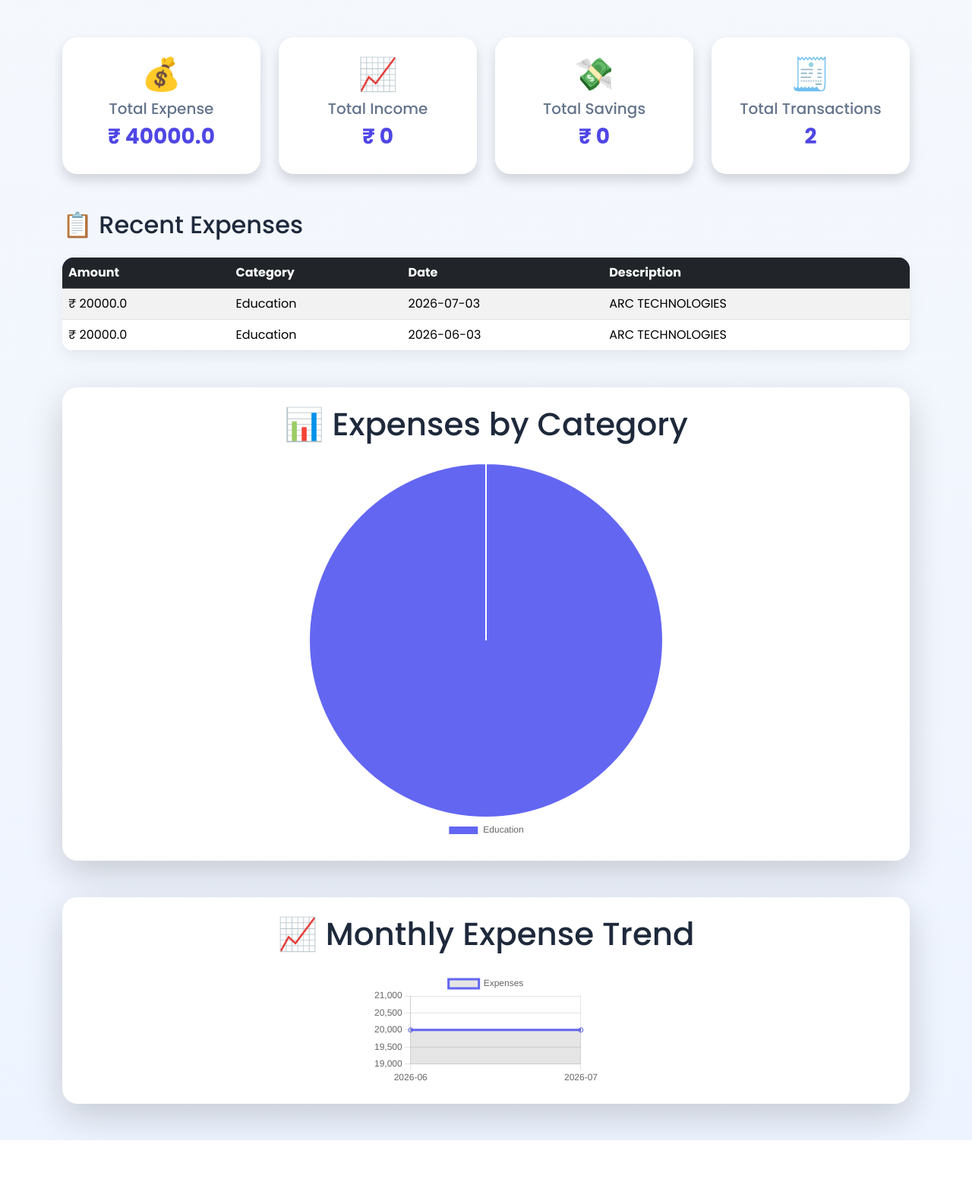
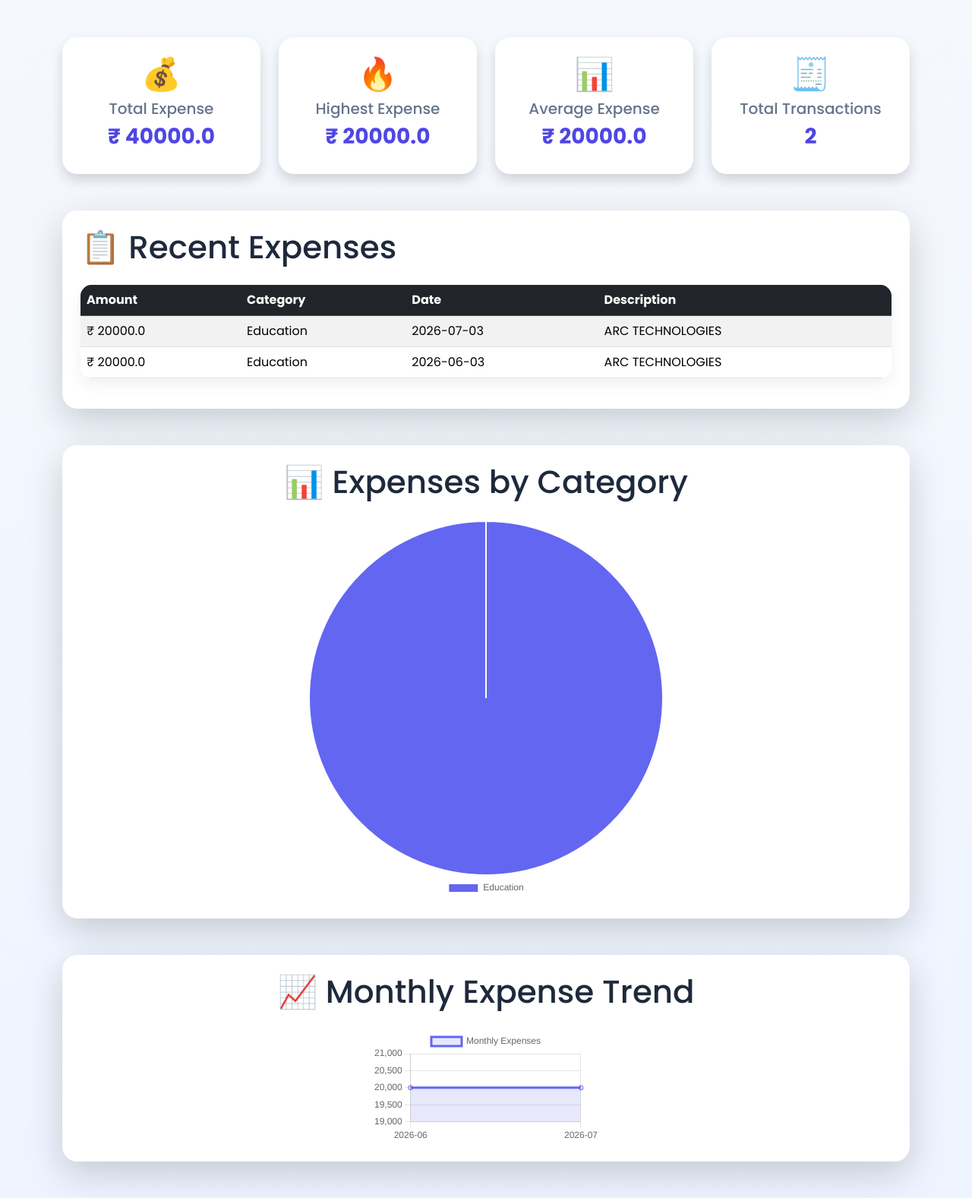
Before and after one commit to shreeyasapate/expense-tracker, a Flask app: page / in a window 1280 px wide. Shown: the part 748-2325 px from the top of the page at 76% size. Before the commit the page ends 2249 px from the top, so only its background shows below. Run offline with Flask 3, Linux system fonts and the light colour scheme; data comes from the database, SQL or seed files in the repository.

Commit message:
Added expense analytics dashboard with charts and enhanced UI

```diff
--- a/app.py
+++ b/app.py
@@ -23,11 +23,25 @@ def home():
     if total_expense is None:
         total_expense = 0
 
-
     # Total Transactions
     cursor.execute("SELECT COUNT(*) FROM expenses")
     total_transactions = cursor.fetchone()[0]
 
+    # Highest Expense
+    cursor.execute("SELECT MAX(amount) FROM expenses")
+    highest_expense = cursor.fetchone()[0]
+
+    if highest_expense is None:
+        highest_expense = 0
+
+    # Average Expense
+    cursor.execute("SELECT AVG(amount) FROM expenses")
+    average_expense = cursor.fetchone()[0]
+
+    if average_expense is None:
+        average_expense = 0
+    else:
+        average_expense = round(average_expense, 2)
 
     # Recent Expenses
     cursor.execute("""
@@ -36,8 +50,8 @@ def home():
         ORDER BY id DESC
         LIMIT 5
     """)
+
     recent_expenses = cursor.fetchall()
-
 
     # Expense By Category
     cursor.execute("""
@@ -45,40 +59,38 @@ def home():
         FROM expenses
         GROUP BY category
     """)
+
     category_data = cursor.fetchall()
-
 
     # Monthly Expense Data
     cursor.execute("""
         SELECT strftime('%Y-%m', date), SUM(amount)
         FROM expenses
         GROUP BY strftime('%Y-%m', date)
-        ORDER BY date
+        ORDER BY strftime('%Y-%m', date)
     """)
+
     monthly_data = cursor.fetchall()
 
-
     conn.close()
-
 
     return render_template(
         "index.html",
         total_expense=total_expense,
         total_transactions=total_transactions,
+        highest_expense=highest_expense,
+        average_expense=average_expense,
         recent_expenses=recent_expenses,
         category_data=category_data,
         monthly_data=monthly_data
     )
 
 
-
-# -------------------- ADD EXPENSE PAGE --------------------
+# -------------------- ADD EXPENSE --------------------
 
 @app.route("/add-expense")
 def add_expense():
-
     return render_template("add_expense.html")
-
 
 
 # -------------------- SAVE EXPENSE --------------------
@@ -91,25 +103,19 @@ def save_expense():
     date = request.form["date"]
     description = request.form["description"]
 
-
     conn = sqlite3.connect(DATABASE)
     cursor = conn.cursor()
-
 
     cursor.execute("""
         INSERT INTO expenses
         (amount, category, date, description)
         VALUES (?, ?, ?, ?)
-    """,
-    (amount, category, date, description))
-
+    """, (amount, category, date, description))
 
     conn.commit()
     conn.close()
 
-
     return redirect("/")
-
 
 
 # -------------------- EXPENSE HISTORY --------------------
@@ -117,28 +123,39 @@ def save_expense():
 @app.route("/expenses")
 def expenses():
 
+    search = request.args.get("search", "").strip()
+
     conn = sqlite3.connect(DATABASE)
     cursor = conn.cursor()
 
+    if search:
 
-    cursor.execute("""
-        SELECT *
-        FROM expenses
-        ORDER BY id DESC
-    """)
+        cursor.execute("""
+            SELECT *
+            FROM expenses
+            WHERE
+                category LIKE ?
+                OR description LIKE ?
+            ORDER BY id DESC
+        """, (f"%{search}%", f"%{search}%"))
 
+    else:
+
+        cursor.execute("""
+            SELECT *
+            FROM expenses
+            ORDER BY id DESC
+        """)
 
     expenses = cursor.fetchall()
 
-
     conn.close()
-
 
     return render_template(
         "expense_history.html",
-        expenses=expenses
+        expenses=expenses,
+        search=search
     )
-
 
 
 # -------------------- EDIT EXPENSE --------------------
@@ -149,26 +166,20 @@ def edit_expense(id):
     conn = sqlite3.connect(DATABASE)
     cursor = conn.cursor()
 
-
     cursor.execute("""
         SELECT *
         FROM expenses
-        WHERE id = ?
-    """,
-    (id,))
-
+        WHERE id=?
+    """, (id,))
 
     expense = cursor.fetchone()
 
-
     conn.close()
-
 
     return render_template(
         "edit_expense.html",
         expense=expense
     )
-
 
 
 # -------------------- UPDATE EXPENSE --------------------
@@ -181,20 +192,18 @@ def update_expense(id):
     date = request.form["date"]
     description = request.form["description"]
 
-
     conn = sqlite3.connect(DATABASE)
     cursor = conn.cursor()
 
-
     cursor.execute("""
         UPDATE expenses
-        SET amount = ?,
-            category = ?,
-            date = ?,
-            description = ?
-        WHERE id = ?
-    """,
-    (
+        SET
+            amount=?,
+            category=?,
+            date=?,
+            description=?
+        WHERE id=?
+    """, (
         amount,
         category,
         date,
@@ -202,13 +211,10 @@ def update_expense(id):
         id
     ))
 
-
     conn.commit()
     conn.close()
 
-
     return redirect("/expenses")
-
 
 
 # -------------------- DELETE EXPENSE --------------------
@@ -219,38 +225,27 @@ def delete_expense(id):
     conn = sqlite3.connect(DATABASE)
     cursor = conn.cursor()
 
-
     cursor.execute("""
         DELETE FROM expenses
-        WHERE id = ?
-    """,
-    (id,))
-
+        WHERE id=?
+    """, (id,))
 
     conn.commit()
     conn.close()
 
-
     return redirect("/expenses")
-
 
 
 # -------------------- AUTO OPEN BROWSER --------------------
 
 def open_browser():
-
-    webbrowser.open_new(
-        "http://127.0.0.1:5000/"
-    )
-
+    webbrowser.open_new("http://127.0.0.1:5000/")
 
 
 # -------------------- RUN APP --------------------
 
 if __name__ == "__main__":
-
     Timer(1, open_browser).start()
-
     app.run(
         debug=True,
         use_reloader=False
--- a/templates/index.html
+++ b/templates/index.html
@@ -8,27 +8,21 @@
 
     <title>Expense Tracker</title>
 
-
     <!-- Bootstrap -->
     <link href="https://cdn.jsdelivr.net/npm/bootstrap@5.3.3/dist/css/bootstrap.min.css" rel="stylesheet">
 
-
     <!-- CSS -->
     <link rel="stylesheet" href="{{ url_for('static', filename='css/style.css') }}">
-
 
     <!-- Favicon -->
     <link rel="icon" type="image/svg+xml"
           href="{{ url_for('static', filename='favicon.svg') }}">
 
-
 </head>
-
 
 <body>
 
-
-<!-- Navbar -->
+<!-- ================= NAVBAR ================= -->
 
 <nav class="navbar navbar-expand-lg navbar-dark bg-dark">
 
@@ -37,7 +31,6 @@ href="{{ url_for('static', filename='favicon.svg') }}">
         <a class="navbar-brand fw-bold" href="/">
             💰 Expense Tracker
         </a>
-
 
         <button class="navbar-toggler"
                 type="button"
@@ -48,54 +41,35 @@ data-bs-target="#navbarNav">
 
         </button>
 
-
-
         <div class="collapse navbar-collapse" id="navbarNav">
 
             <ul class="navbar-nav ms-auto">
 
+                <li class="nav-item">
+                    <a class="nav-link active" href="/">Home</a>
+                </li>
 
                 <li class="nav-item">
-<a class="nav-link active" href="/">
-Home
-</a>
+                    <a class="nav-link" href="/expenses">Expenses</a>
                 </li>
 
+                <li class="nav-item">
+                    <a class="nav-link" href="/add-expense">Add Expense</a>
+                </li>
 
                 <li class="nav-item">
-<a class="nav-link" href="/expenses">
-Expenses
-</a>
+                    <a class="nav-link" href="#">Reports</a>
                 </li>
-
-
-<li class="nav-item">
-<a class="nav-link" href="/add-expense">
-Add Expense
-</a>
-</li>
-
-
-<li class="nav-item">
-<a class="nav-link" href="#">
-Reports
-</a>
-</li>
-
 
             </ul>
 
         </div>
 
-
     </div>
 
 </nav>
 
-
-
-
-<!-- Hero -->
+<!-- ================= HERO ================= -->
 
 <section class="hero">
 
@@ -103,20 +77,16 @@ Reports
 
         <div class="row align-items-center">
 
-
             <div class="col-lg-6">
-
 
                 <h1 class="display-3 fw-bold">
                     Track Your Expenses Like a Pro
                 </h1>
 
-
                 <p class="lead mt-4">
-Manage your income, expenses, savings, and financial goals
-with a beautiful and easy-to-use expense tracker.
+                    Manage your income, expenses, savings and financial goals
+                    with an easy-to-use expense tracker.
                 </p>
-
 
                 <a href="/add-expense"
                    class="btn btn-light btn-lg mt-3 me-3">
@@ -125,7 +95,6 @@ Get Started
 
                 </a>
 
-
                 <a href="/expenses"
                    class="btn btn-outline-light btn-lg mt-3">
 
@@ -133,23 +102,16 @@ View Expenses
 
                 </a>
 
-
             </div>
-
-
-
 
             <div class="col-lg-6 text-center">
 
-
-<img src="https://cdn-icons-png.flaticon.com/512/2331/2331941.png"
+                <img
+                    src="https://cdn-icons-png.flaticon.com/512/2331/2331941.png"
                     class="img-fluid"
                     width="420">
 
-
             </div>
-
-
 
         </div>
 
@@ -157,17 +119,11 @@ width="420">
 
 </section>
 
-
-
-
-
-<!-- Dashboard Cards -->
+<!-- ================= DASHBOARD CARDS ================= -->
 
 <section class="container my-5">
 
-
     <div class="row g-4">
-
 
         <div class="col-md-3">
 
@@ -177,53 +133,39 @@ width="420">
 
                 <h5>Total Expense</h5>
 
-<h3>
-₹ {{ total_expense }}
-</h3>
+                <h3>₹ {{ total_expense }}</h3>
 
             </div>
 
         </div>
 
+        <div class="col-md-3">
 
+            <div class="card shadow border-0 p-4 text-center">
+
+                <h2>🔥</h2>
+
+                <h5>Highest Expense</h5>
+
+                <h3>₹ {{ highest_expense }}</h3>
+
+            </div>
+
+        </div>
 
         <div class="col-md-3">
 
             <div class="card shadow border-0 p-4 text-center">
 
-<h2>📈</h2>
+                <h2>📊</h2>
 
-<h5>Total Income</h5>
+                <h5>Average Expense</h5>
 
-<h3>
-₹ 0
-</h3>
+                <h3>₹ {{ average_expense }}</h3>
 
             </div>
 
         </div>
-
-
-
-
-<div class="col-md-3">
-
-<div class="card shadow border-0 p-4 text-center">
-
-<h2>💸</h2>
-
-<h5>Total Savings</h5>
-
-<h3>
-₹ 0
-</h3>
-
-</div>
-
-</div>
-
-
-
 
         <div class="col-md-3">
 
@@ -233,124 +175,71 @@ width="420">
 
                 <h5>Total Transactions</h5>
 
-<h3>
-{{ total_transactions }}
-</h3>
+                <h3>{{ total_transactions }}</h3>
 
             </div>
 
         </div>
 
+    </div>
 
+</section>
+
+<!-- ================= RECENT EXPENSES ================= -->
+
+<section class="container my-5">
+
+    <div class="card shadow-lg p-4">
+
+        <h2 class="mb-4">
+
+            📋 Recent Expenses
+
+        </h2>
+
+        <table class="table table-hover table-striped">
+
+            <thead class="table-dark">
+
+                <tr>
+
+                    <th>Amount</th>
+                    <th>Category</th>
+                    <th>Date</th>
+                    <th>Description</th>
+
+                </tr>
+
+            </thead>
+
+            <tbody>
+
+            {% for expense in recent_expenses %}
+
+                <tr>
+
+                    <td>₹ {{ expense[0] }}</td>
+                    <td>{{ expense[1] }}</td>
+                    <td>{{ expense[2] }}</td>
+                    <td>{{ expense[3] }}</td>
+
+                </tr>
+
+            {% endfor %}
+
+            </tbody>
+
+        </table>
 
     </div>
 
 </section>
 
-
-
-
-
-
-<!-- Recent Expenses -->
+<!-- ================= PIE CHART ================= -->
 
 <section class="container my-5">
 
-
-<h2 class="mb-4">
-📋 Recent Expenses
-</h2>
-
-
-
-<table class="table table-striped table-hover">
-
-
-<thead class="table-dark">
-
-<tr>
-
-<th>
-Amount
-</th>
-
-<th>
-Category
-</th>
-
-<th>
-Date
-</th>
-
-<th>
-Description
-</th>
-
-</tr>
-
-
-</thead>
-
-
-
-<tbody>
-
-
-{% for expense in recent_expenses %}
-
-
-<tr>
-
-
-<td>
-₹ {{ expense[0] }}
-</td>
-
-
-<td>
-{{ expense[1] }}
-</td>
-
-
-<td>
-{{ expense[2] }}
-</td>
-
-
-<td>
-{{ expense[3] }}
-</td>
-
-
-</tr>
-
-
-{% endfor %}
-
-
-
-</tbody>
-
-
-</table>
-
-
-</section>
-
-
-
-
-
-
-
-<!-- Category Chart -->
-
-
-<section class="container my-5">
-
-
     <div class="card shadow-lg p-4">
-
 
         <h2 class="text-center mb-4">
 
@@ -358,36 +247,21 @@ Description
 
         </h2>
 
-
-
         <div style="width:100%;max-width:500px;height:500px;margin:auto;">
-
 
             <canvas id="expenseChart"></canvas>
 
+        </div>
 
     </div>
 
-
-
-</div>
-
-
 </section>
 
-
-
-
-
-
-<!-- Monthly Chart -->
-
+<!-- ================= LINE CHART ================= -->
 
 <section class="container my-5">
 
-
     <div class="card shadow-lg p-4">
-
 
         <h2 class="text-center mb-4">
 
@@ -395,74 +269,44 @@ Description
 
         </h2>
 
-
-
         <div style="max-width:900px;margin:auto;">
-
 
             <canvas id="lineChart"></canvas>
 
+        </div>
 
     </div>
 
-
-
-</div>
-
-
 </section>
 
-
-
-
-
-
-<!-- Scripts -->
-
+<!-- ================= JS ================= -->
 
 <script src="https://cdn.jsdelivr.net/npm/bootstrap@5.3.3/dist/js/bootstrap.bundle.min.js"></script>
 
-
 <script src="https://cdn.jsdelivr.net/npm/chart.js"></script>
-
-
-
-
 
 <script>
 
-
-// PIE CHART
-
+// ---------------- Pie Chart ----------------
 
 const categoryData = {{ category_data | default([]) | tojson }};
 
+const categoryLabels = categoryData.map(item => item[0]);
+const categoryAmounts = categoryData.map(item => item[1]);
 
-const categoryLabels = categoryData.map(item=>item[0]);
+new Chart(document.getElementById("expenseChart"), {
 
-const categoryAmounts = categoryData.map(item=>item[1]);
+    type: "pie",
 
+    data: {
 
+        labels: categoryLabels,
 
-new Chart(document.getElementById("expenseChart"),{
+        datasets: [{
 
+            data: categoryAmounts,
 
-type:"pie",
-
-
-data:{
-
-
-labels:categoryLabels,
-
-
-datasets:[{
-
-
-data:categoryAmounts,
-
-
-backgroundColor:[
+            backgroundColor: [
 
                 "#6366F1",
                 "#06B6D4",
@@ -475,113 +319,80 @@ backgroundColor:[
 
             ]
 
+        }]
+
+    },
+
+    options: {
+
+        responsive: true,
+
+        plugins: {
+
+            legend: {
+
+                position: "bottom"
+
+            }
+
+        }
+
+    }
+
+});
+
+// ---------------- Line Chart ----------------
+
+const monthlyData = {{ monthly_data | default([]) | tojson }};
+
+const months = monthlyData.map(item => item[0]);
+const totals = monthlyData.map(item => item[1]);
+
+new Chart(document.getElementById("lineChart"), {
+
+    type: "line",
+
+    data: {
+
+        labels: months,
+
+        datasets: [{
+
+            label: "Monthly Expenses",
+
+            data: totals,
+
+            borderColor: "#6366F1",
+
+            backgroundColor: "rgba(99,102,241,0.15)",
+
+            fill: true,
+
+            tension: 0.4
 
         }]
 
     },
 
+    options: {
 
+        responsive: true,
 
-options:{
+        plugins: {
 
+            legend: {
 
-responsive:true,
-
-
-plugins:{
-
-
-legend:{
-
-
-position:"bottom"
-
+                display: true
 
             }
 
+        }
 
     }
 
-
-}
-
-
-
 });
-
-
-
-
-
-
-
-
-// LINE CHART
-
-
-
-const monthlyData = {{ monthly_data | default([]) | tojson }};
-
-
-const dates = monthlyData.map(item=>item[0]);
-
-
-const totals = monthlyData.map(item=>item[1]);
-
-
-
-new Chart(document.getElementById("lineChart"),{
-
-
-type:"line",
-
-
-data:{
-
-
-labels:dates,
-
-
-datasets:[{
-
-label:"Expenses",
-
-data:totals,
-
-
-fill:true,
-
-
-tension:0.4,
-
-
-borderColor:"#6366F1"
-
-
-}]
-
-
-},
-
-
-
-options:{
-
-
-responsive:true
-
-
-}
-
-
-});
-
-
 
 </script>
 
-
-
 </body>
-
 </html>
```
Lines whose indentation alone changed are shown as unchanged.
